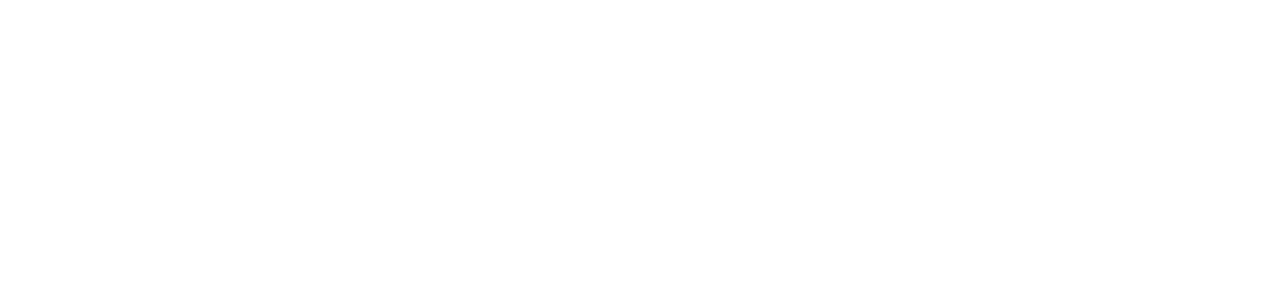
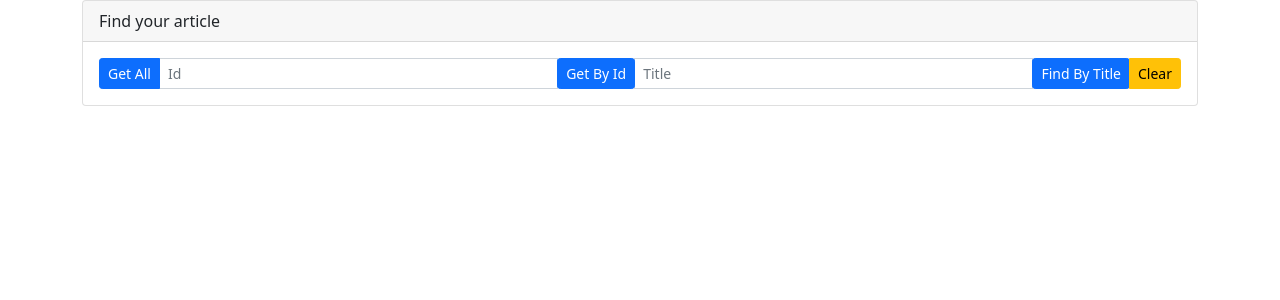
Before and after one commit to Confidence213/react-typescript, a React (Create React App) app: page / in a window 1280 px wide. Shown: the top 300 px of the page. Built offline with nearby package versions, Linux system fonts and the light colour scheme.

Commit message:
Implements get-requests using react-query and axios

```diff
--- a/src/App.tsx
+++ /dev/null
@@ -1,9 +0,0 @@
-import React from 'react';
-
-import "bootstrap/dist/css/bootstrap.min.css";
-
-const App: React.FC = () => {
-  return null;
-}
-
-export default App;
--- /dev/null
+++ b/src/components/App.tsx
@@ -0,0 +1,179 @@
+import React, { useState, useEffect } from "react";
+import { useQuery } from "react-query";
+
+import IArticle from "../types/Article";
+
+import "bootstrap/dist/css/bootstrap.min.css";
+import articleService from "../services/apiService";
+
+const App: React.FC = () => {
+  const [id, setId] = useState("");
+  const [title, setTitle] = useState("");
+  const [result, setResult] = useState("");
+
+  const formatResponse = (res: any) => {
+    return JSON.stringify(res, null, 2);
+  };
+
+  const { isLoading: isLoadingArticles, refetch: getAllAtricles } = useQuery<
+    IArticle[],
+    Error
+  >(
+    "query-articles",
+    async () => {
+      return await articleService.findAll();
+    },
+    {
+      enabled: false,
+      onSuccess: (res) => {
+        setResult(formatResponse(res));
+      },
+      onError: (error: any) => {
+        setResult(formatResponse(error.response?.data || error));
+      },
+    }
+  );
+
+  useEffect(() => {
+    if (isLoadingArticles) {
+      setResult("Loading...");
+    }
+  }, [isLoadingArticles]);
+
+  function getAllData() {
+    try {
+      getAllAtricles();
+    } catch (error) {
+      setResult(formatResponse(error));
+    }
+  }
+
+  const { isLoading: isLoadingArticle, refetch: getAtricleById } = useQuery<
+    IArticle,
+    Error
+  >(
+    "query-article-by-id",
+    async () => {
+      return await articleService.findById(id);
+    },
+    {
+      enabled: false,
+      retry: 1,
+      onSuccess: (res) => {
+        setResult(formatResponse(res));
+      },
+      onError: (error: any) => {
+        setResult(formatResponse(error.response?.data || error));
+      },
+    }
+  );
+
+  useEffect(() => {
+    if (isLoadingArticle) {
+      setResult("Loading...");
+    }
+  }, [isLoadingArticle]);
+
+  function getDataById() {
+    if (id) {
+      try {
+        getAtricleById();
+      } catch (error) {
+        setResult(formatResponse(error));
+      }
+    }
+  }
+
+  const { isLoading: isSearchingArticle, refetch: findArticlesByTitle } =
+    useQuery<IArticle[], Error>(
+      "query-articles-by-title",
+      async () => {
+        return await articleService.findByTitle(title);
+      },
+      {
+        enabled: false,
+        retry: 1,
+        onSuccess: (res) => {
+          setResult(formatResponse(res));
+        },
+        onError: (error: any) => {
+          setResult(formatResponse(error.response?.data || error));
+        },
+      }
+    );
+
+  useEffect(() => {
+    if (isSearchingArticle) {
+      setResult("Searching...");
+    }
+  }, [isSearchingArticle]);
+
+  function getDataByTitle() {
+    if (title) {
+      try {
+        findArticlesByTitle();
+      } catch (error) {
+        setResult(formatResponse(error));
+      }
+    }
+  }
+
+  const resetState = () => {
+    setResult("");
+  };
+
+  return (
+    <div id="app" className="container">
+      <div className="card">
+        <div className="card-header">Find your article</div>
+        <div className="card-body">
+          <div className="input-group input-group-sm">
+            <button className="btn btn-sm btn-primary" onClick={getAllData}>
+              Get All
+            </button>
+            <input
+              type="text"
+              value={id}
+              onChange={(e) => setId(e.target.value)}
+              className="form-control ml-2"
+              placeholder="Id"
+            />
+            <div className="input-group-append">
+              <button className="btn btn-sm btn-primary" onClick={getDataById}>
+                Get By Id
+              </button>
+            </div>
+            <input
+              type="text"
+              value={title}
+              onChange={(e) => setTitle(e.target.value)}
+              className="form-control ml-2"
+              placeholder="Title"
+            />
+            <div className="input-group-append">
+              <button
+                className="btn btn-sm btn-primary"
+                onClick={getDataByTitle}
+              >
+                Find By Title
+              </button>
+            </div>
+            <button
+              className="btn btn-sm btn-warning ml-2"
+              onClick={resetState}
+            >
+              Clear
+            </button>
+          </div>
+          {result && (
+            <div className="alert alert-secondary mt-2" role="alert">
+              <pre>{result}</pre>
+            </div>
+          )}
+        </div>
+      </div>
+    </div>
+  );
+};
+
+export default App;
--- a/src/index.tsx
+++ b/src/index.tsx
@@ -3,7 +3,7 @@
 import { QueryClient, QueryClientProvider } from "react-query";
 
 import './index.css';
-import App from './App';
+import App from './components/App';
 
 const queryClient = new QueryClient();
 
```
